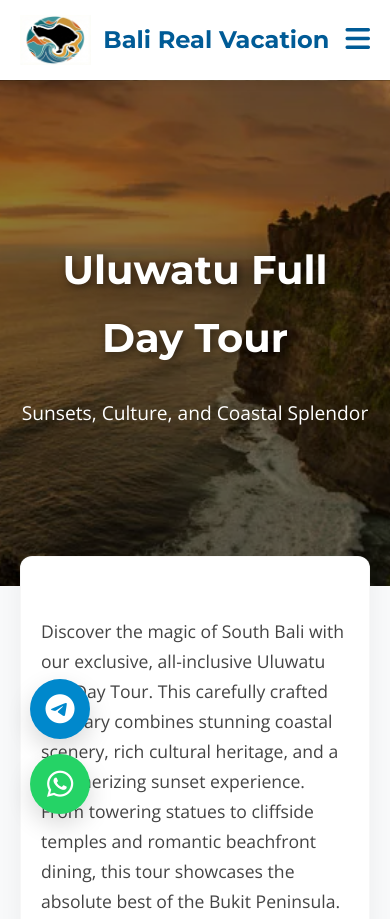
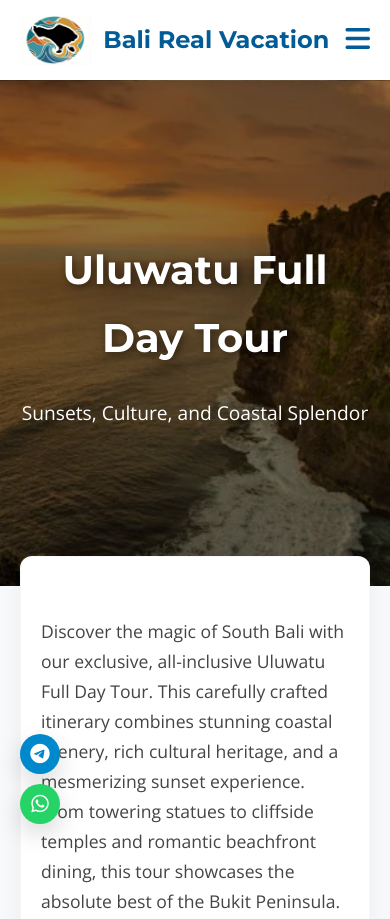
Before and after one commit to balivacationreal/homepage, a plain HTML site: page uluwatu-full-day-tour.html in a window 390 px wide. Shown: the top 919 px of the page. Drawn offline with nearby package versions, Linux system fonts and the light colour scheme.

Commit message:
Update uluwatu-full-day-tour.html

```diff
--- a/uluwatu-full-day-tour.html
+++ b/uluwatu-full-day-tour.html
@@ -361,6 +361,19 @@
                 margin: 0;
             }
         }
+        /* Resize floating buttons for mobile screens */
+        @media(max-width: 768px) {
+            .floating-buttons {
+                bottom: 20px;
+                left: 20px;
+                gap: 10px;
+            }
+            .float-btn {
+                width: 40px;
+                height: 40px;
+                font-size: 20px;
+            }
+        }
     </style>
 </head>
 <body>
```
